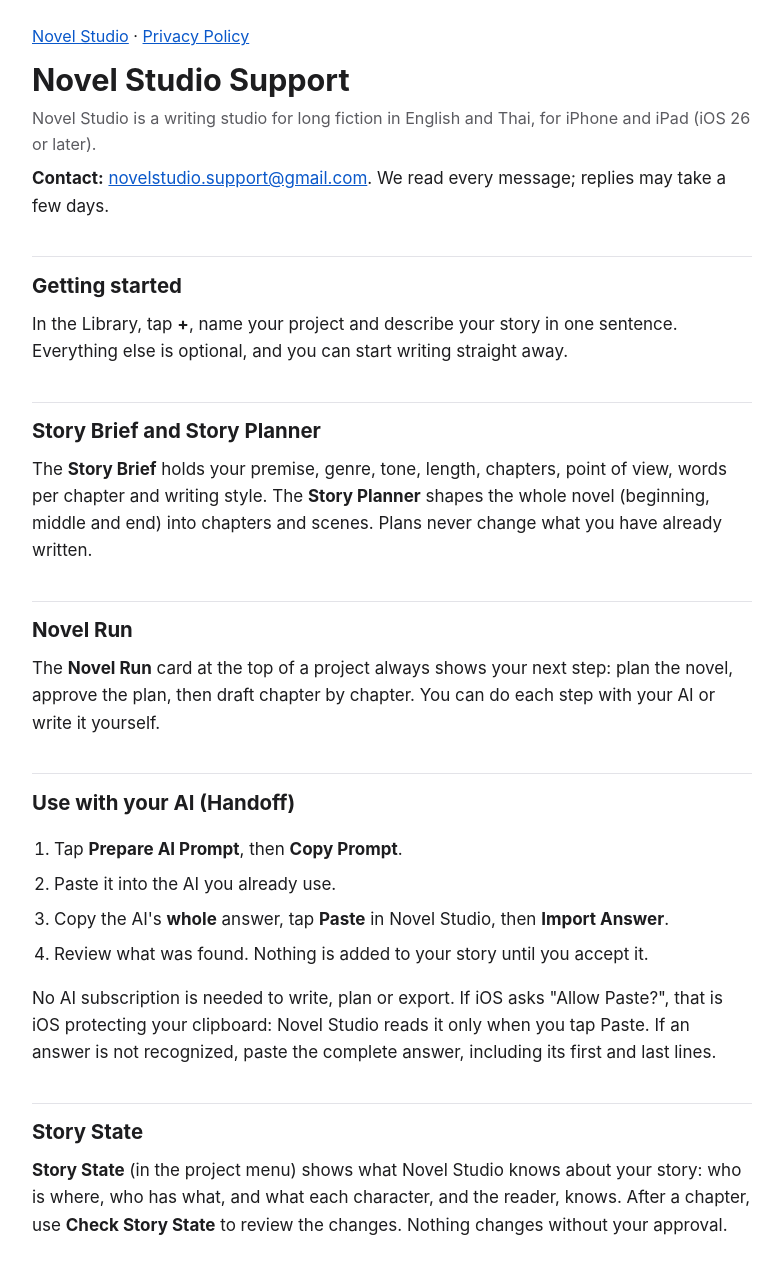
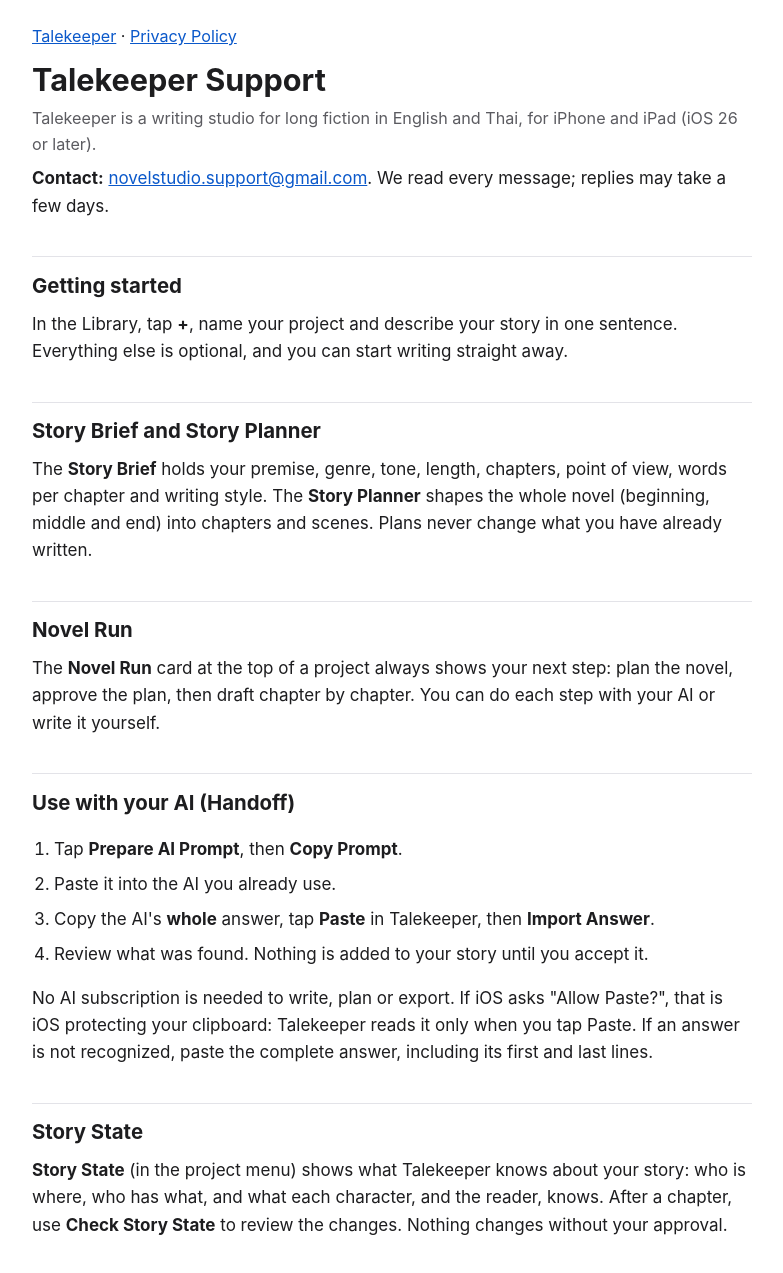
Before and after one commit to Talekeeper-app/talekeeper-app.github.io, a plain HTML site: page support/index.html in a window 1280 px wide. Shown: the top 1273 px of the page, without its empty margins (248-1031 px from the left). Drawn offline with Linux system fonts and the light colour scheme.

Commit message:
Update support page for Talekeeper application

```diff
--- a/support/index.html
+++ b/support/index.html
@@ -3,8 +3,8 @@
 <head>
 <meta charset="utf-8">
 <meta name="viewport" content="width=device-width, initial-scale=1">
-<title>Novel Studio — Support</title>
-<meta name="description" content="Help and contact for Novel Studio, a writing app for iPhone and iPad.">
+<title>Talekeeper — Support</title>
+<meta name="description" content="Help and contact for Talekeeper, a writing app for iPhone and iPad.">
 <style>
   :root { color-scheme: light dark; --text: #1d1d1f; --muted: #5b5b60; --bg: #ffffff; --line: #e3e3e8; --link: #0a58ca; }
   @media (prefers-color-scheme: dark) { :root { --text: #f2f2f7; --muted: #b0b0b8; --bg: #111114; --line: #2c2c30; --link: #7ab0ff; } }
@@ -23,9 +23,9 @@
 </head>
 <body>
 <main>
-<nav><a href="../">Novel Studio</a> · <a href="../privacy/">Privacy Policy</a></nav>
-<h1>Novel Studio Support</h1>
-<p class="meta">Novel Studio is a writing studio for long fiction in English and Thai, for iPhone and iPad (iOS 26 or
+<nav><a href="../">Talekeeper</a> · <a href="../privacy/">Privacy Policy</a></nav>
+<h1>Talekeeper Support</h1>
+<p class="meta">Talekeeper is a writing studio for long fiction in English and Thai, for iPhone and iPad (iOS 26 or
 later).</p>
 <p><strong>Contact:</strong> <a href="mailto:novelstudio.support@gmail.com">novelstudio.support@gmail.com</a>. We read every message; replies may take a few days.</p>
 
@@ -46,15 +46,15 @@ plan, then draft chapter by chapter. You can do each step with your AI or write
 <ol>
   <li>Tap <strong>Prepare AI Prompt</strong>, then <strong>Copy Prompt</strong>.</li>
   <li>Paste it into the AI you already use.</li>
-  <li>Copy the AI's <strong>whole</strong> answer, tap <strong>Paste</strong> in Novel Studio, then <strong>Import Answer</strong>.</li>
+  <li>Copy the AI's <strong>whole</strong> answer, tap <strong>Paste</strong> in Talekeeper, then <strong>Import Answer</strong>.</li>
   <li>Review what was found. Nothing is added to your story until you accept it.</li>
 </ol>
 <p>No AI subscription is needed to write, plan or export. If iOS asks "Allow Paste?", that is iOS protecting your
-clipboard: Novel Studio reads it only when you tap Paste. If an answer is not recognized, paste the complete answer,
+clipboard: Talekeeper reads it only when you tap Paste. If an answer is not recognized, paste the complete answer,
 including its first and last lines.</p>
 
 <h2>Story State</h2>
-<p><strong>Story State</strong> (in the project menu) shows what Novel Studio knows about your story: who is where, who
+<p><strong>Story State</strong> (in the project menu) shows what Talekeeper knows about your story: who is where, who
 has what, and what each character, and the reader, knows. After a chapter, use <strong>Check Story State</strong> to
 review the changes. Nothing changes without your approval.</p>
 
@@ -68,20 +68,20 @@ a scene, add a chapter after it, read it, or delete it. Deleted chapters and sce
 you can restore them.</p>
 
 <h2>Export</h2>
-<p>Project menu → <strong>Export</strong>: plain text (TXT), Markdown, PDF, a Novel Studio archive
+<p>Project menu → <strong>Export</strong>: plain text (TXT), Markdown, PDF, a Talekeeper archive
 (<code>.novelarchive</code>) or an Open Archive (.zip) that other apps can read.</p>
 
 <h2>Backup and restore</h2>
 <ul>
   <li>Project menu → <strong>Backup &amp; Recovery</strong> can save automatic backups to a folder you choose.</li>
   <li>To move a project to another device, export a <code>.novelarchive</code> and open it on the new device.</li>
-  <li>Your device's iCloud or computer backup can also restore Novel Studio together with your projects.</li>
+  <li>Your device's iCloud or computer backup can also restore Talekeeper together with your projects.</li>
 </ul>
 
 <h2>Troubleshooting</h2>
 <ul>
-  <li><strong>Something looks wrong:</strong> close Novel Studio and open it again. If the problem continues, email us.</li>
-  <li><strong>A project won't open:</strong> Novel Studio offers to recover it from its automatic snapshots.</li>
+  <li><strong>Something looks wrong:</strong> close Talekeeper and open it again. If the problem continues, email us.</li>
+  <li><strong>A project won't open:</strong> Talekeeper offers to recover it from its automatic snapshots.</li>
   <li><strong>Before deleting the app:</strong> export or back up your projects first, because deleting the app removes
     them from the device.</li>
   <li><strong>Language:</strong> choose English or Thai in Settings → Language.</li>
```
